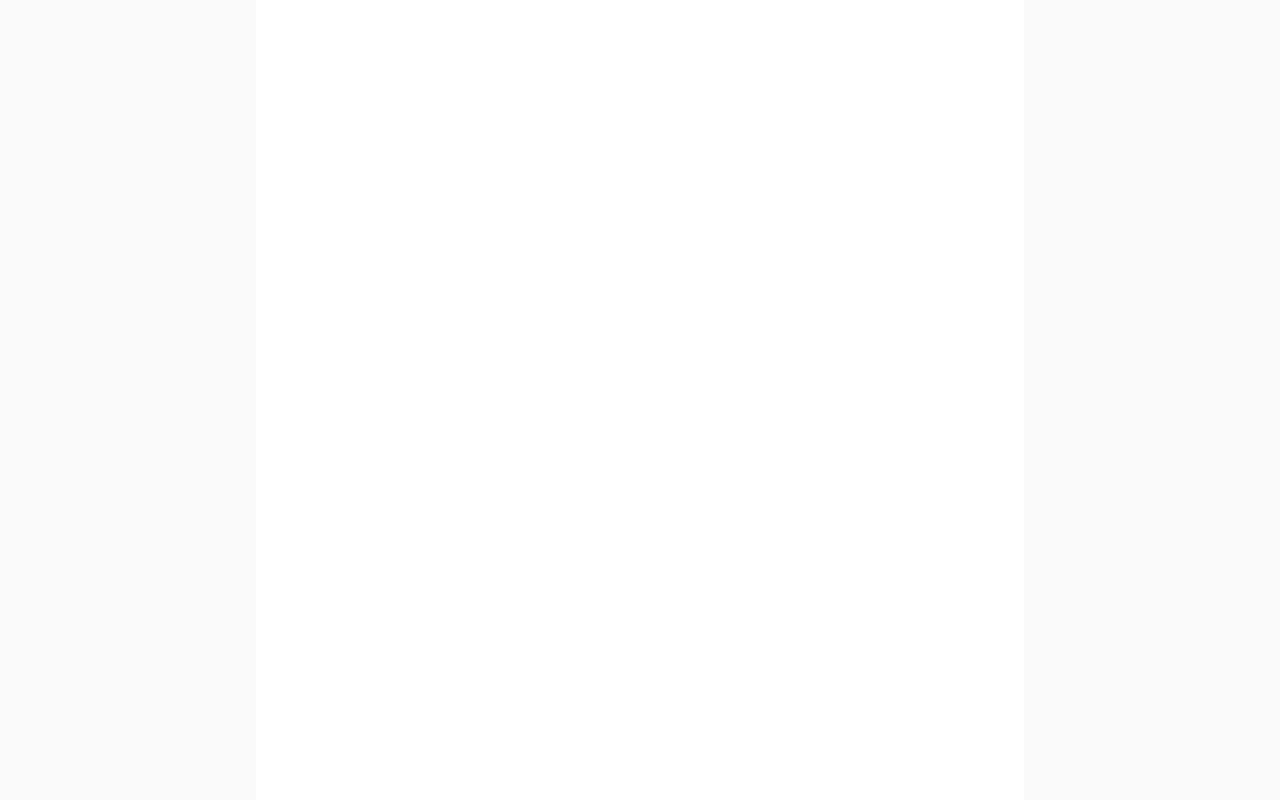
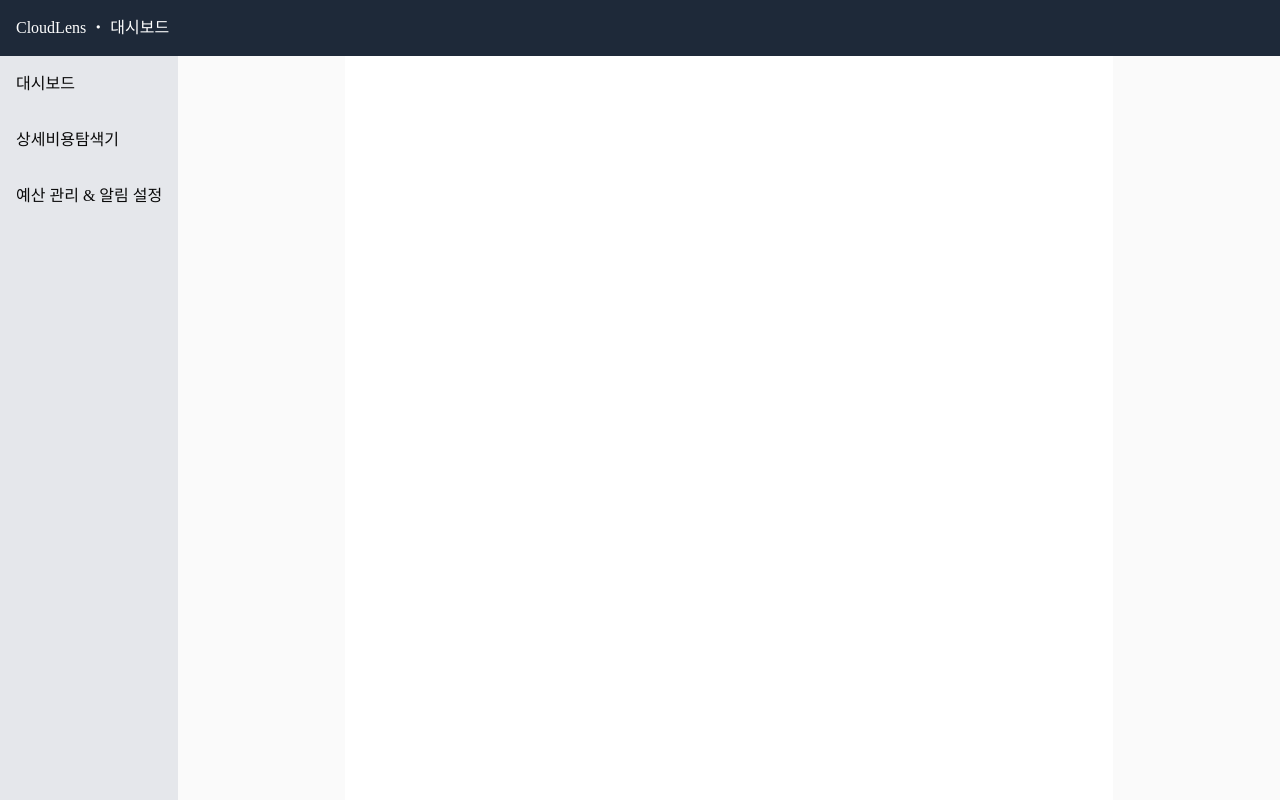
Before and after one commit to kiseon77/cloud-lens, a Next.js app: page / in a window 1280 px wide. Built offline with nearby package versions, Linux system fonts and the light colour scheme.

Commit message:
feat: header, sidebar  route

```diff
--- a/app/layout.tsx
+++ b/app/layout.tsx
@@ -1,11 +1,19 @@
 import type { Metadata } from "next";
 import "./globals.css";
 import Provider from "./Provider";
+import Header from "@/components/ui/header";
+import Sidebar from "@/components/ui/Sidebar";
 
 export const metadata: Metadata = {
   title: "Create Next App",
   description: "Generated by create next app",
 };
+
+const Routes = [
+  { label: "대시보드", route: "/" },
+  { label: "상세비용탐색기", route: "/cost" },
+  { label: "예산 관리 & 알림 설정", route: "/budgets" },
+];
 
 export default function RootLayout({
   children,
@@ -15,7 +23,13 @@ export default function RootLayout({
   return (
     <html lang="ko" className={`h-full antialiased`}>
       <body className="min-h-full flex flex-col">
-        <Provider>{children}</Provider>
+        <Provider>
+          <Header Routes={Routes} />
+          <div className="flex flex-1 flex-col md:flex-row">
+            <Sidebar labels={Routes} />
+            {children}
+          </div>
+        </Provider>
       </body>
     </html>
   );
--- a/components/Header.tsx
+++ /dev/null
@@ -1,5 +0,0 @@
-import React from "react";
-
-export default function Header() {
-  return <div>header</div>;
-}
--- a/components/Sidebar.tsx
+++ /dev/null
@@ -1,5 +0,0 @@
-import React from "react";
-
-export default function Sidebar() {
-  return <div>Sidebar</div>;
-}
--- /dev/null
+++ b/components/ui/Sidebar.tsx
@@ -0,0 +1,31 @@
+"use client";
+import Link from "next/link";
+
+export default function Sidebar({
+  labels,
+}: {
+  labels?: { label: string; route: string }[];
+}) {
+  return (
+    <nav className="bg-gray-200 ">
+      {labels?.map((label) => (
+        <SidebarItem
+          key={label.route}
+          label={label.label}
+          route={label.route}
+        />
+      ))}
+    </nav>
+  );
+}
+
+function SidebarItem({ label, route }: { label: string; route: string }) {
+  return (
+    <Link
+      className="p-4 hover:bg-gray-300 cursor-pointer w-full flex items-center justify-center md:justify-start"
+      href={route}
+    >
+      {label}
+    </Link>
+  );
+}
--- /dev/null
+++ b/components/ui/header.tsx
@@ -0,0 +1,18 @@
+"use client";
+import { usePathname } from "next/navigation";
+import React from "react";
+
+export default function Header({
+  Routes,
+}: {
+  Routes: { label: string; route: string }[];
+}) {
+  const pathname = usePathname();
+
+  const label = React.useMemo(() => {
+    const currentRoute = Routes.find((route) => pathname === route.route);
+    return currentRoute?.label || "";
+  }, [pathname, Routes]);
+
+  return <div className="bg-gray-800 text-white p-4">CloudLens ・ {label}</div>;
+}
```
